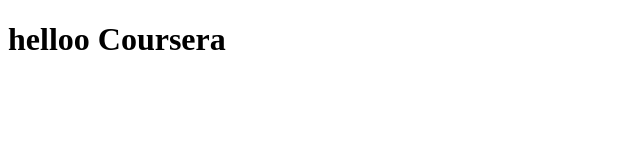
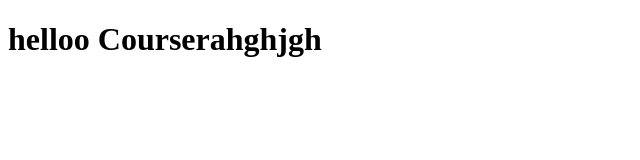
Before and after one commit to AdnanIsmailChatha/web-work, a plain HTML site: page site/index.html in a window 1280 px wide. Shown: the whole page, without its empty margins (0-640 px from the left). Drawn offline with Linux system fonts and the light colour scheme.

Commit message:
My small changes

```diff
--- a/site/index.html
+++ b/site/index.html
@@ -4,6 +4,6 @@
 	<title>Hellow Coursera</title>
 </head>
 <body>
-<h1>helloo Coursera</h1>
+<h1>helloo Courserahghjgh</h1>
 </body>
 </html>
```
